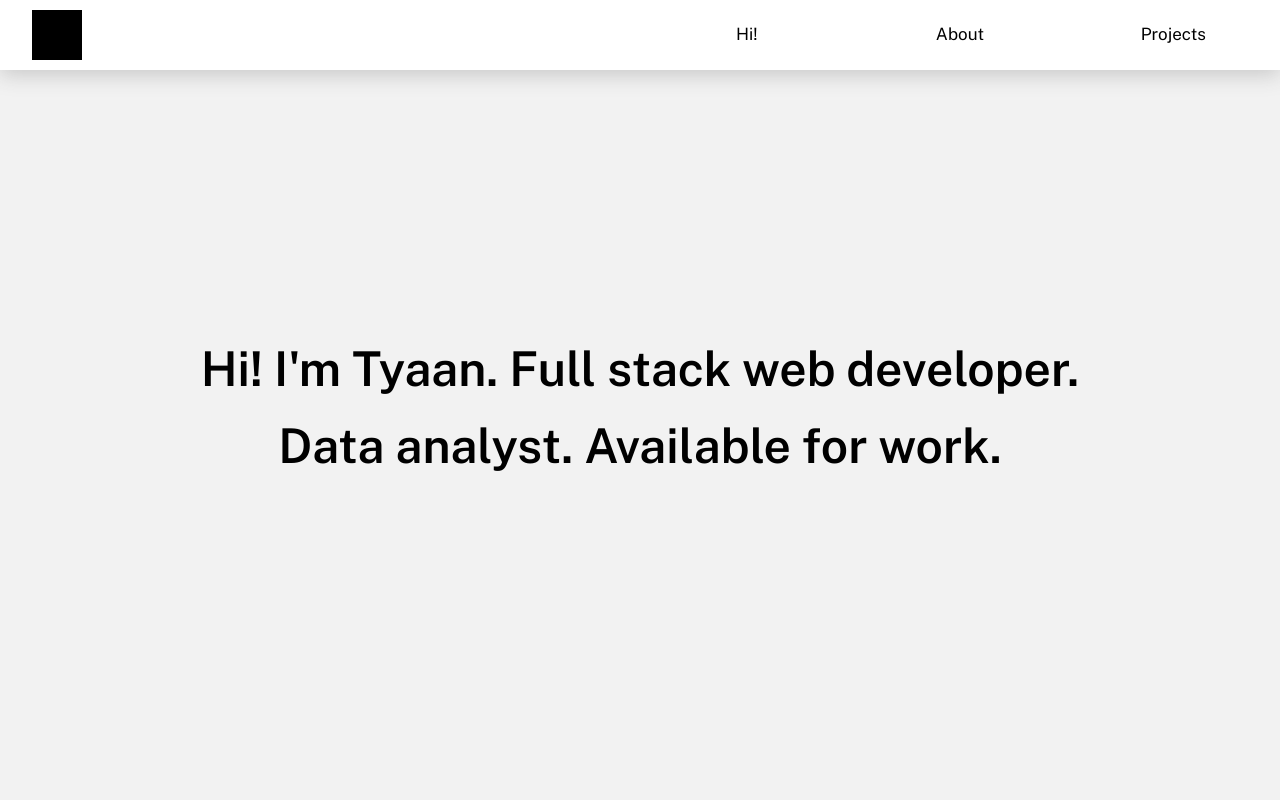
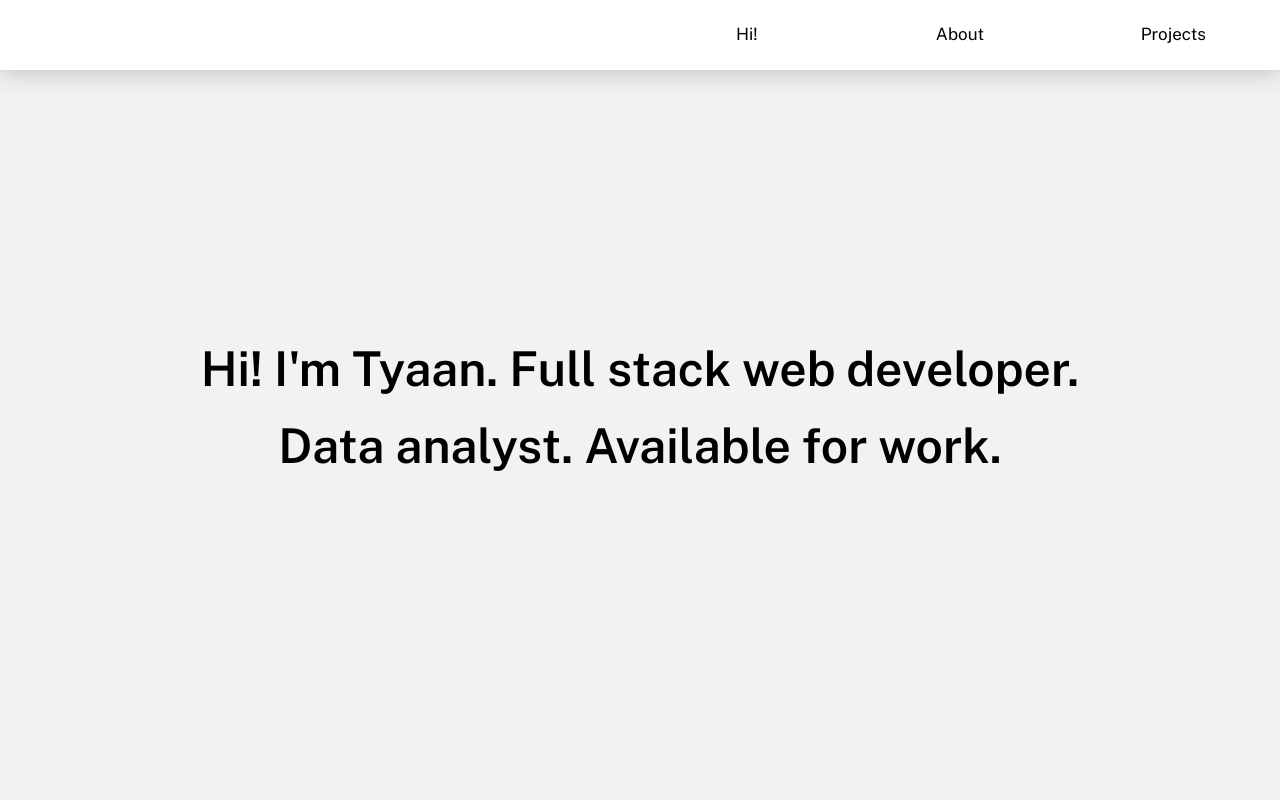
Before and after one commit to tyaan/Portfolio-new, a React (Vite) app: page / in a window 1280 px wide. Shown: the top 800 px of the page. Built offline with nearby package versions, Linux system fonts and the light colour scheme.

Commit message:
removes black square navbar animation

```diff
--- a/src/Nav.css
+++ b/src/Nav.css
@@ -26,68 +26,6 @@
     flex-direction: column;
     height: 150px;
   }
-}
-
-/* BLACK SQUARE ANIMATION */
-
-.nav-icon {
-  position: relative;
-  width: 50%;
-  height: 50px;
-}
-
-.black-square-img {
-  position: absolute;
-  width: 50px;
-  top: 50%;
-  height: 50px;
-  transform: translateY(-50%);
-  left: 5%;
-  transition: left 15s linear;
-  z-index: 950;
-  background-color: black;
-  opacity: 1.0;
-}
-
-.white-square-img {
-  position: relative;
-  width: 95%;
-  top: 50%;
-  height: 50px;
-  transform: translateY(-50%);
-  left: 5%;
-  transition: left 15s linear, width 15s linear;
-  z-index: 900;
-  background-color: white;
-}
-
-.nav-icon:hover .black-square-img {
-  left: calc(100% - 50px);
-}
-
-.nav-icon:hover .white-square-img {
-  left: 100%;
-  width: 0%;
-}
-
-.nav-icon:not(:hover) .black-square-img {
-  transition: left 1s linear;
-}
-
-.nav-icon:not(:hover) .white-square-img {
-  transition: left 1s linear, width 1s linear;;
-}
-
-.navbar-revealed-text {
-  position: absolute;
-  left: 5%;
-  width: calc(95% - 50px);
-  top: 50%;
-  height: 50px;
-  transform: translateY(-50%);
-  font-size: 24px;
-  font-family: Impact;
-  letter-spacing: 10px;
 }
 
 /* MENU */
--- a/src/components/Nav.tsx
+++ b/src/components/Nav.tsx
@@ -1,4 +1,4 @@
-import React, { useEffect, useState } from 'react';
+import { useEffect, useState } from 'react';
 import '../Nav.css';
 
 function Nav() {
@@ -19,9 +19,9 @@ function Nav() {
     };
   }, []);
 
-  const scrollToSection = (sectionId) => {
+  const scrollToSection = (sectionId: string) => {
     const section = document.getElementById(sectionId);
-    section.scrollIntoView({ behavior: 'smooth' });
+    section?.scrollIntoView({ behavior: 'smooth' });
   };
 
   return (
@@ -30,17 +30,7 @@ function Nav() {
       style={{
         opacity
       }}
-    >
-      <div className="nav-icon">
-        <div className="black-square-img"></div>
-        <div className="white-square-img"></div>
-        <img
-          className="navbar-revealed-text"
-          src="/images/revealed-text.png"
-          alt="White square"
-        />
-      </div>
-    </nav>
+    />
     <ul className="menu">
       <li>
           <button onClick={() => scrollToSection('hi')}>Hi!</button>
```
